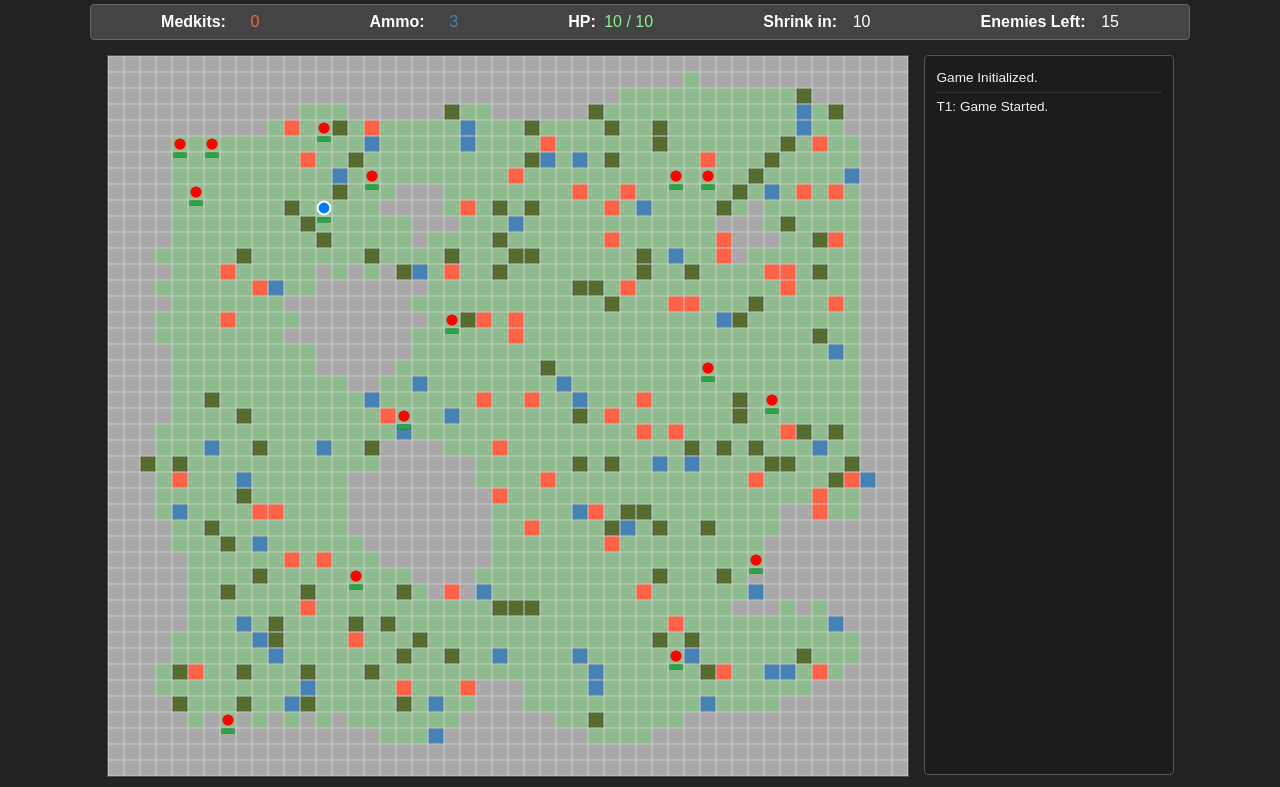
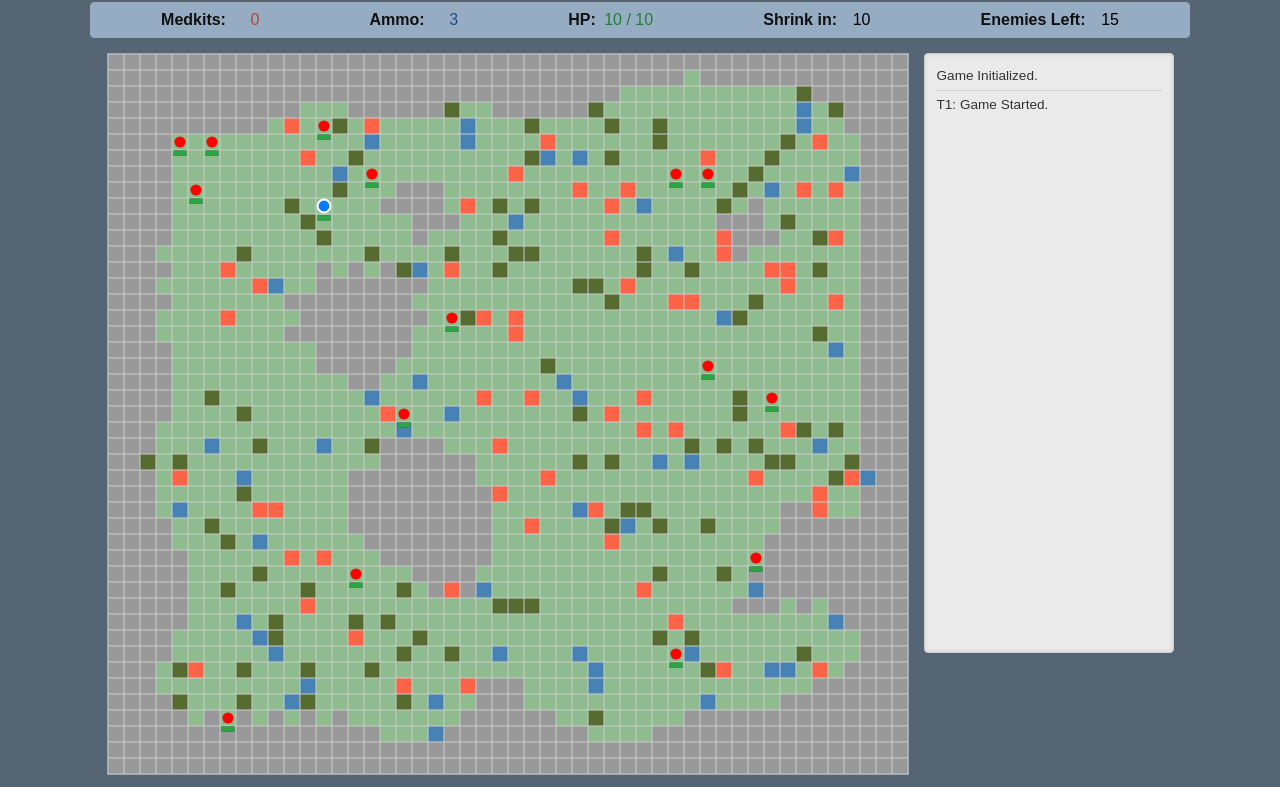
Before and after one commit to pkugelmass/fortgridd, a plain HTML site: page index.html in a window 1280 px wide. Shown: the part 64-851 px from the top of the page. Drawn offline with Linux system fonts and the light colour scheme.

Commit message:
Colour tweaks.

```diff
--- a/js/drawing.js
+++ b/js/drawing.js
@@ -13,20 +13,47 @@ function drawGrid(ctx, gridWidth, gridHeight, cellSize) {
 /** Draws map cell contents, including storm visual */
 function drawMapCells(ctx, gridWidth, gridHeight, cellSize) {
     if (!mapData || mapData.length === 0 || typeof Game === 'undefined' || typeof Game.getSafeZone !== 'function') { return; }
+
     const fontSize = cellSize * 0.7; ctx.font = `${fontSize}px Arial`;
     ctx.textAlign = 'center'; ctx.textBaseline = 'middle';
     const safeZone = Game.getSafeZone();
+
     for (let row = 0; row < gridHeight; row++) {
         for (let col = 0; col < gridWidth; col++) {
             if (!mapData[row]) continue;
             const tileType = mapData[row][col];
             const cellX = col * cellSize; const cellY = row * cellSize;
-            const color = TILE_COLORS[tileType]; ctx.fillStyle = color || '#FFFFFF';
+
+            // 1. Draw base terrain color
+            const color = TILE_COLORS[tileType];
+            ctx.fillStyle = color || '#FFFFFF';
             ctx.fillRect(cellX, cellY, cellSize, cellSize);
+
+            // 2. Draw emoji if applicable
             const emoji = TILE_EMOJIS[tileType];
-            if (emoji) { const centerX = cellX + cellSize / 2; const centerY = cellY + cellSize / 2; ctx.fillText(emoji, centerX, centerY); }
+            if (emoji) { /* ... draw emoji ... */ }
+
+            // 3. --- MODIFIED: Draw Storm Overlay if outside safe zone ---
             if (row < safeZone.minRow || row > safeZone.maxRow || col < safeZone.minCol || col > safeZone.maxCol) {
-                 ctx.fillStyle = 'rgba(255, 0, 0, 0.3)'; ctx.fillRect(cellX, cellY, cellSize, cellSize);
+                 // Apply a base color tint first
+                 ctx.fillStyle = 'rgba(90, 19, 157, 0.3)'; // Darker Red, slightly more opaque
+                 ctx.fillRect(cellX, cellY, cellSize, cellSize);
+
+                 // Add subtle diagonal lines for texture (optional)
+                 ctx.strokeStyle = 'rgba(75, 0, 130, 0.35)'; // Even darker red for lines
+                 ctx.lineWidth = 1;
+                 ctx.beginPath();
+                 for (let i = -cellSize; i < cellSize * 2; i += 4) { // Draw lines across a wider area, clip later
+                     ctx.moveTo(cellX + i, cellY);
+                     ctx.lineTo(cellX + i + cellSize, cellY + cellSize);
+                 }
+                 // Clip drawing to the current cell before stroking lines
+                 ctx.save(); // Save current context state
+                 ctx.beginPath(); // Start a new path for clipping
+                 ctx.rect(cellX, cellY, cellSize, cellSize); // Define clipping rectangle
+                 ctx.clip(); // Apply clipping
+                 ctx.stroke(); // Draw the lines (only visible within the cell)
+                 ctx.restore(); // Restore context state (remove clipping)
             }
         }
     }
--- a/js/map.js
+++ b/js/map.js
@@ -17,7 +17,7 @@ const TILE_AMMO = 4;   // *** NEW: Ammo tile type ***
 const TILE_EMOJIS = {};
 const TILE_COLORS = {
     [TILE_LAND]: '#8FBC8F',   // DarkSeaGreen
-    [TILE_WALL]: '#A9A9A9',   // DarkGray
+    [TILE_WALL]: '#999999',   // DarkGray
     [TILE_TREE]: '#556B2F',   // DarkOliveGreen
     [TILE_MEDKIT]: '#FF6347', // Tomato Red
     [TILE_AMMO]: '#4682B4',   // *** NEW: SteelBlue for Ammo ***
--- a/style.css
+++ b/style.css
@@ -1,48 +1,83 @@
-/* Basic Reset / Body Styling */
-body { display: flex; flex-direction: column; align-items: center; background-color: #222; color: white; font-family: sans-serif; padding: 10px; margin: 0; min-height: 100vh; box-sizing: border-box; }
+/* Basic Reset / Body Styling - Lighter Theme */
+body {
+    display: flex;
+    flex-direction: column;
+    align-items: center;
+    background-color: #566573; /* Lighter Slate Gray/Blue */
+    color: #FFFFFF; /* White text still contrasts well */
+    font-family: sans-serif;
+    padding: 10px;
+    margin: 0;
+    min-height: 100vh;
+    box-sizing: border-box;
+}
 
-/* Toolbar Styling */
-#toolbar { display: flex; justify-content: space-between; align-items: center; width: 95%; max-width: 1100px; box-sizing: border-box; margin-bottom: 10px; padding: 5px 0; }
+/* Toolbar Styling - Adjust background if needed, or keep transparent */
+#toolbar {
+    display: flex;
+    justify-content: space-between;
+    align-items: center;
+    width: 95%;
+    max-width: 1100px;
+    box-sizing: border-box;
+    margin-bottom: 10px;
+    padding: 5px 0;
+    color: #f0f0f0; /* Ensure title text is readable */
+}
 #toolbar h1 { margin: 0; font-size: 1.8em; }
-#toolbar button#restartButton { margin: 0; padding: 8px 15px; font-size: 1em; cursor: pointer; }
+#toolbar button#restartButton { margin: 0; padding: 8px 15px; font-size: 1em; cursor: pointer; background-color: #EAEAEA; color: #333; border: 1px solid #AAA; border-radius: 4px; }
+#toolbar button#restartButton:hover { background-color: #DADADA; }
 
-/* Status Bar Styling */
-#statusBar { display: flex; justify-content: space-around; align-items: center; width: 95%; max-width: 1100px; box-sizing: border-box; margin-bottom: 15px; padding: 8px 15px; background-color: #444; border-radius: 4px; border: 1px solid #666; }
+
+/* Status Bar Styling - Lighter background */
+#statusBar {
+    display: flex;
+    justify-content: space-around;
+    align-items: center;
+    width: 95%;
+    max-width: 1100px;
+    box-sizing: border-box;
+    margin-bottom: 15px;
+    padding: 8px 15px;
+    background-color: #96acc2; /* Light Slate Gray */
+    border-radius: 4px;
+    border: 1px solid #99AAB9; /* Slightly lighter border */
+    color: #111; /* Darker text on lighter background */
+}
 .status-item { margin: 0 5px; font-weight: bold; white-space: nowrap; }
-.status-item span { font-weight: normal; color: #FFF; min-width: 25px; display: inline-block; text-align: right; margin-left: 4px; }
-#medkitStatus span { color: #FF6347; } #ammoStatus span { color: #4682B4; } #hpStatus span { color: #90EE90; } #shrinkStatus span { color: #FFF; }
+.status-item span { /* Inner value spans */ font-weight: normal; color: #000; /* Black text for values */ min-width: 25px; display: inline-block; text-align: right; margin-left: 4px; }
+/* Specific Colors - May need adjusting for contrast */
+#medkitStatus span { color: #C04030; } /* Darker Red */
+#ammoStatus span { color: #205080; }   /* Darker Blue */
+#hpStatus span { color: #208030; }     /* Darker Green */
+#shrinkStatus span { color: #000; }    /* Black */
 
-/* Main Content Area (Canvas + Log) Styling */
+
+/* Main Content Area */
 #mainContent { display: flex; flex-direction: row; justify-content: center; align-items: flex-start; width: 95%; max-width: 1100px; margin: 0 auto; }
 
-/* Canvas Styling within Main Content */
-canvas#gameCanvas { border: 1px solid #555; background-color: #eee; max-width: 100%; height: auto; }
+/* Canvas Styling - Keep light background, adjust border */
+canvas#gameCanvas {
+    border: 1px solid #99AAB9; /* Match status bar border */
+    background-color: #f4f4f4; /* Slightly off-white canvas */
+    max-width: 100%;
+    height: auto;
+}
 
-/* Log Container Styling within Main Content (MODIFIED) */
+/* Log Container Styling - Light theme */
 #logContainer {
-    flex-basis: 250px; /* Base width */
-    flex-shrink: 0;   /* Don't shrink */
-    /* REMOVED fixed height/max-height - JS will set this */
-    margin-left: 15px; /* Space between canvas and log */
-    background-color: #1c1c1c; /* Darker background */
-    border: 1px solid #555;   /* Added border back */
+    flex-basis: 250px; flex-shrink: 0;
+    height: 60vh; max-height: 600px;
+    margin-left: 15px;
+    background-color: #EAEAEA; /* Light grey background */
+    border: 1px solid #CCCCCC; /* Light border */
     border-radius: 4px;
     padding: 8px 12px;
-    overflow-y: scroll;      /* Keep scrollbar */
+    overflow-y: scroll;
     font-size: 0.85em;
-    color: #f0f0f0;           /* Slightly off-white text */
+    color: #333;              /* Dark text on light background */
     box-sizing: border-box;
-    /* Text flows top-down naturally */
+    box-shadow: inset 0 0 4px rgba(0,0,0,0.1); /* Very subtle inner shadow */
 }
-
-#logContainer p {
-    margin: 5px 0; /* Spacing */
-    line-height: 1.3;
-    padding: 0;
-    border-bottom: 1px dotted #444; /* Separator */
-    padding-bottom: 5px;
-}
+#logContainer p { margin: 5px 0; line-height: 1.3; padding: 0; border-bottom: 1px dotted #BBB; padding-bottom: 5px; }
 #logContainer p:last-child { border-bottom: none; padding-bottom: 0; margin-bottom: 0; }
-
-/* Optional basic scrollbar styling */
-/* #logContainer::-webkit-scrollbar { ... } */
```
